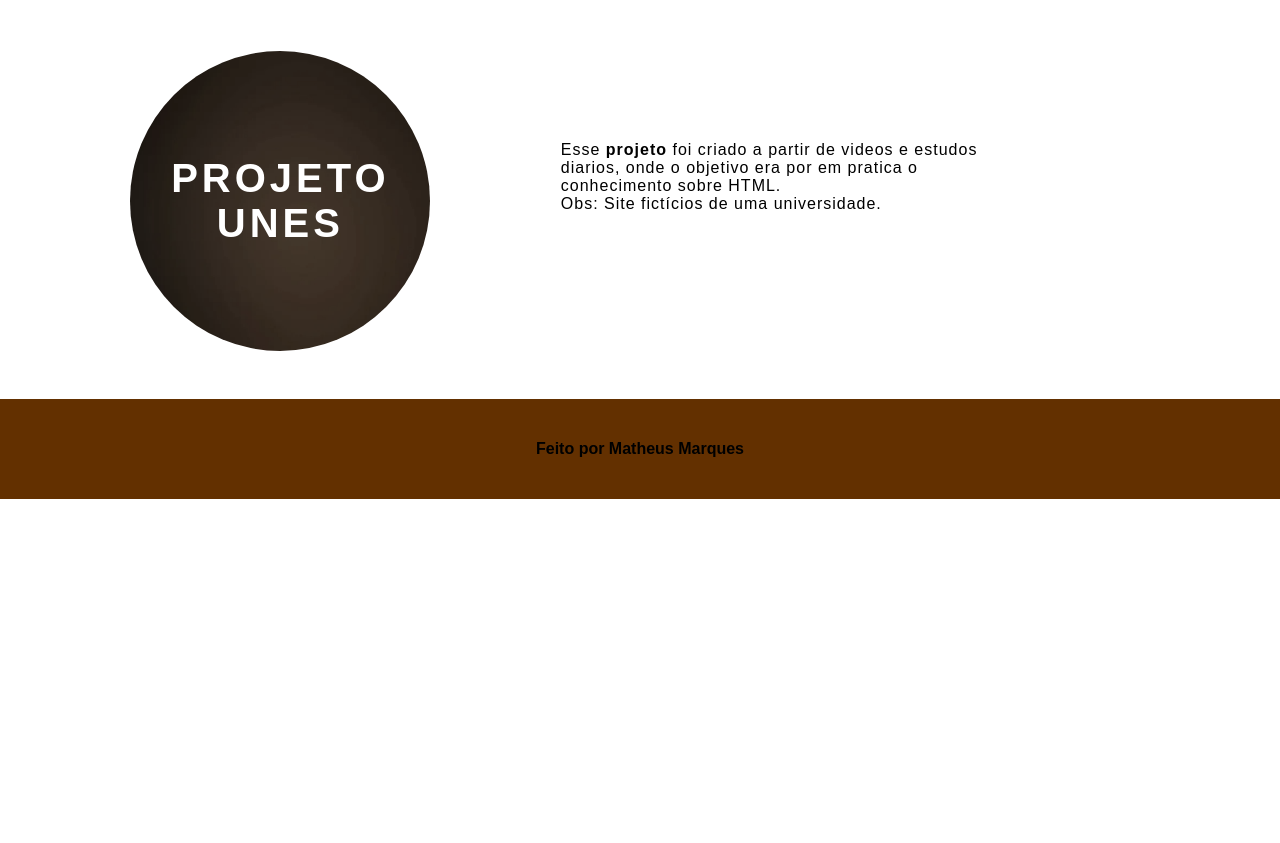
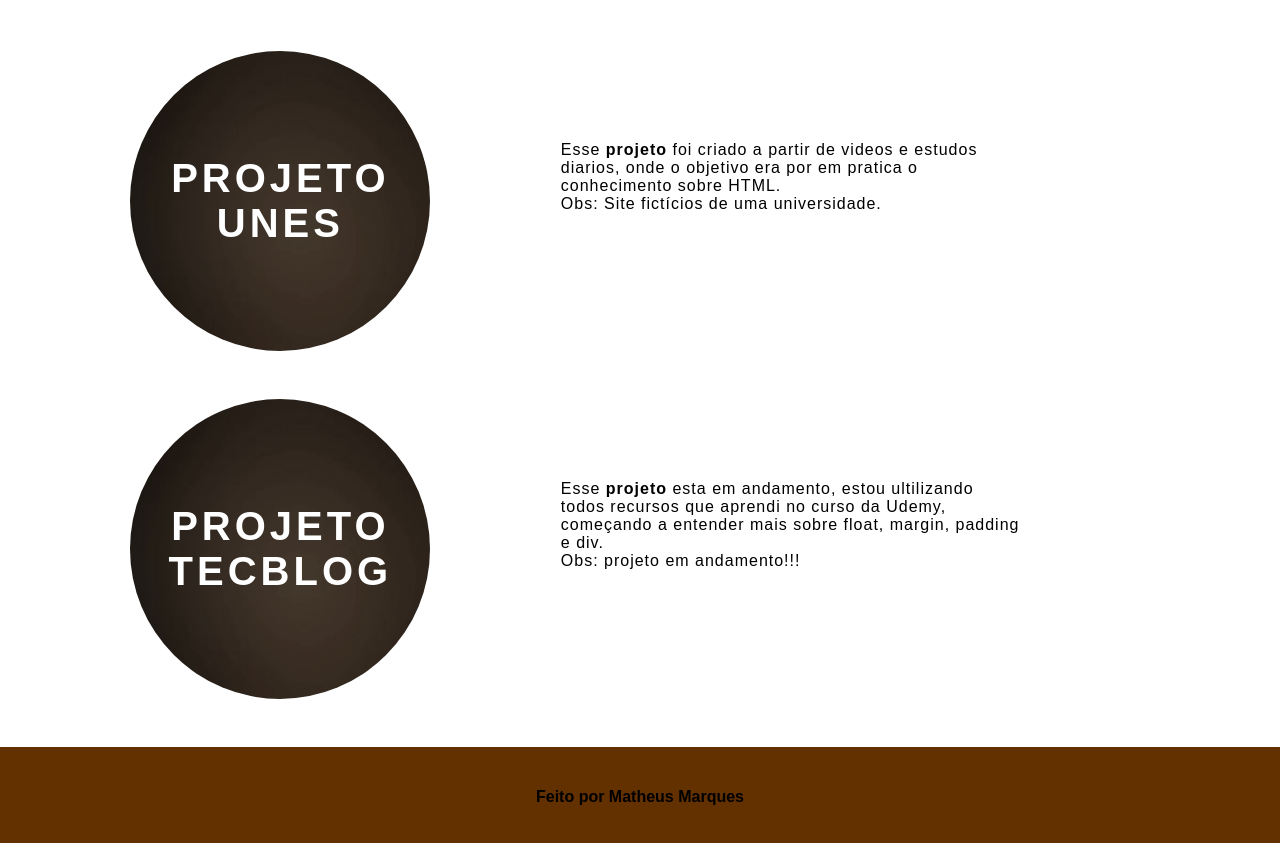
Before and after one commit to Matheus-Marqs/Portfolio, a plain HTML site: page index.html in a window 1280 px wide. Shown: the part 855-1698 px from the top of the page. Before the commit the page ends 1354 px from the top, so only its background shows below. Drawn offline with Linux system fonts and the light colour scheme.

Commit message:
Update index.html

```diff
--- a/index.html
+++ b/index.html
@@ -68,6 +68,21 @@
             </div>
 
         </div>
+        <div class="card-container">
+            <a href="https://matheus-marqs.github.io/Projeto-TecBlog/" style="text-decoration: none;">
+            <div class="card">
+
+                <div class="card-wrapper">
+                    <h2>Projeto TecBlog</h2>
+                    <p>Vem ver!</p>
+                </div>
+
+            </div>
+            </a>
+            <div class="card-text">
+                Esse <strong> projeto </strong> esta em andamento, estou ultilizando todos recursos que aprendi no curso da Udemy, começando a entender mais sobre float, margin, padding e div. <br>
+                Obs: projeto em andamento!!!
+            </div>
     </main>
     <footer class="footer">
        <strong>Feito por Matheus Marques</strong>
```
